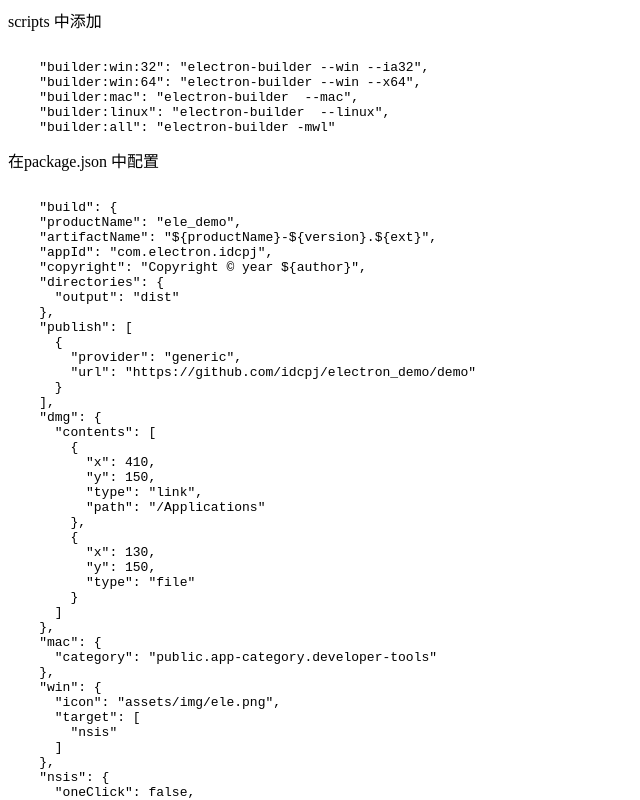
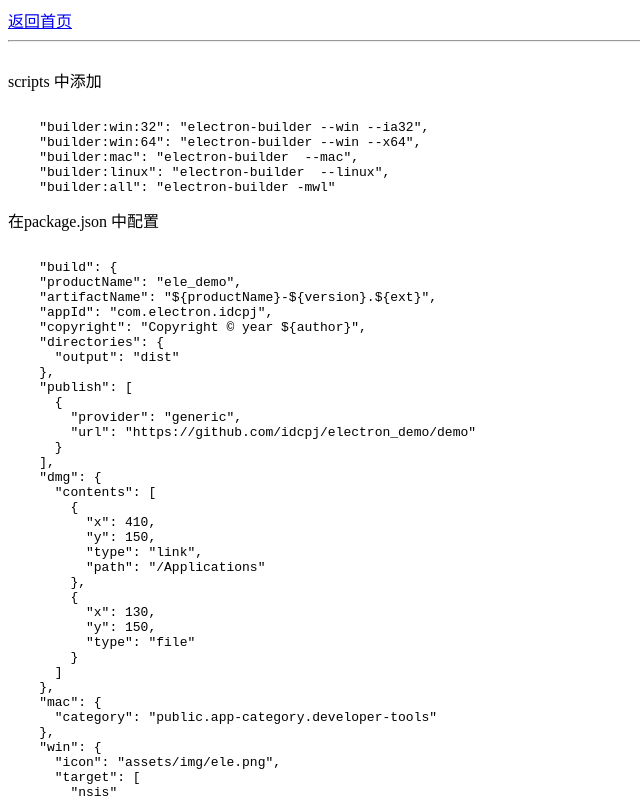
Before and after one commit to idcpj/electron_demo, an Electron app: page demo/html/发布与更新.html in a window 1200 px wide. Shown: the top 800 px of the page, without its empty margins (0-640 px from the left). Drawn offline with Linux system fonts and the light colour scheme.

Commit message:
electron-updater

```diff
--- a/demo/html/发布与更新.html
+++ b/demo/html/发布与更新.html
@@ -6,6 +6,10 @@
     <title>发布与更新</title>
 </head>
 <body>
+
+<a href="index.html">返回首页</a>
+<hr><br>
+
 
 scripts 中添加
 <pre><code>
```
